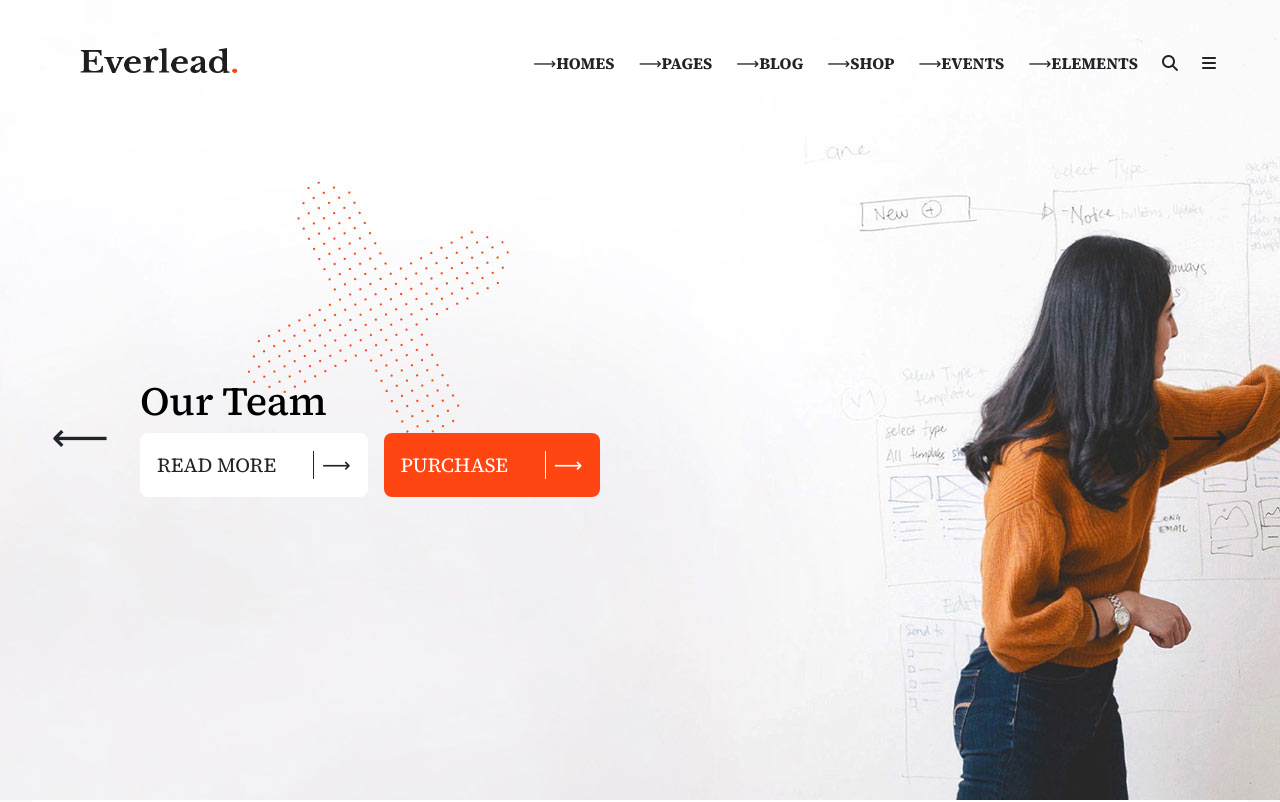
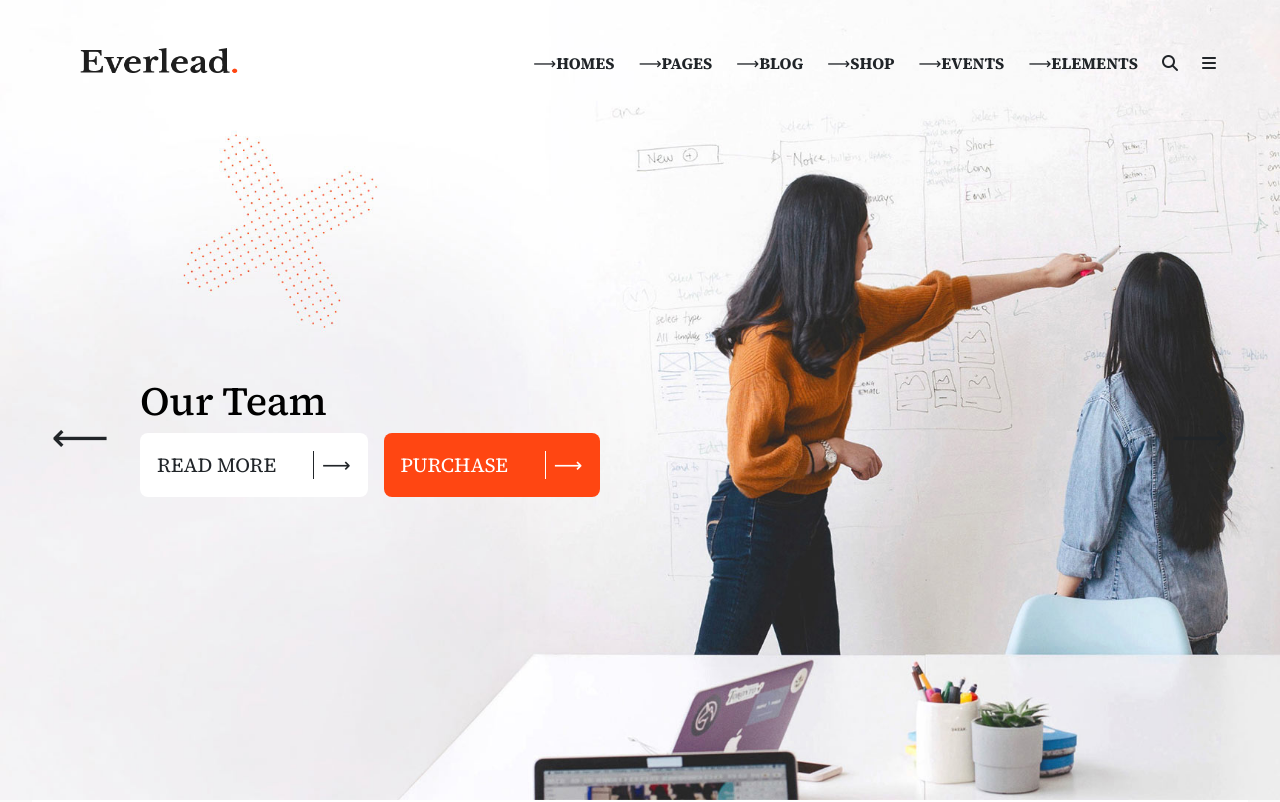
Before and after one commit to Mikee282828/proj-html-vuejs, a Vue app: page / in a window 1280 px wide. Shown: the top 802 px of the page. Built offline with nearby package versions, Linux system fonts and the light colour scheme.

Commit message:
MyAppHeader - background size

```diff
--- a/src/components/MyAppHeader.vue
+++ b/src/components/MyAppHeader.vue
@@ -78,16 +78,19 @@ export default {
 .bgHeader-1 {
     height: 100vh;
     background-image: url(../assets/img/h1-rev-img-01.jpg);
+    background-size: cover;
 }
 
 .bgHeader-2 {
     height: 100vh;
     background-image: url(../assets/img/rev-slider-main-home-img-02.png);
+    background-size: cover;
 }
 
 .bgHeader-3 {
     height: 100vh;
     background-image: url(../assets/img/rev-slider-main-home-img-03.jpg);
+    background-size: cover;
 }
 
 
```
